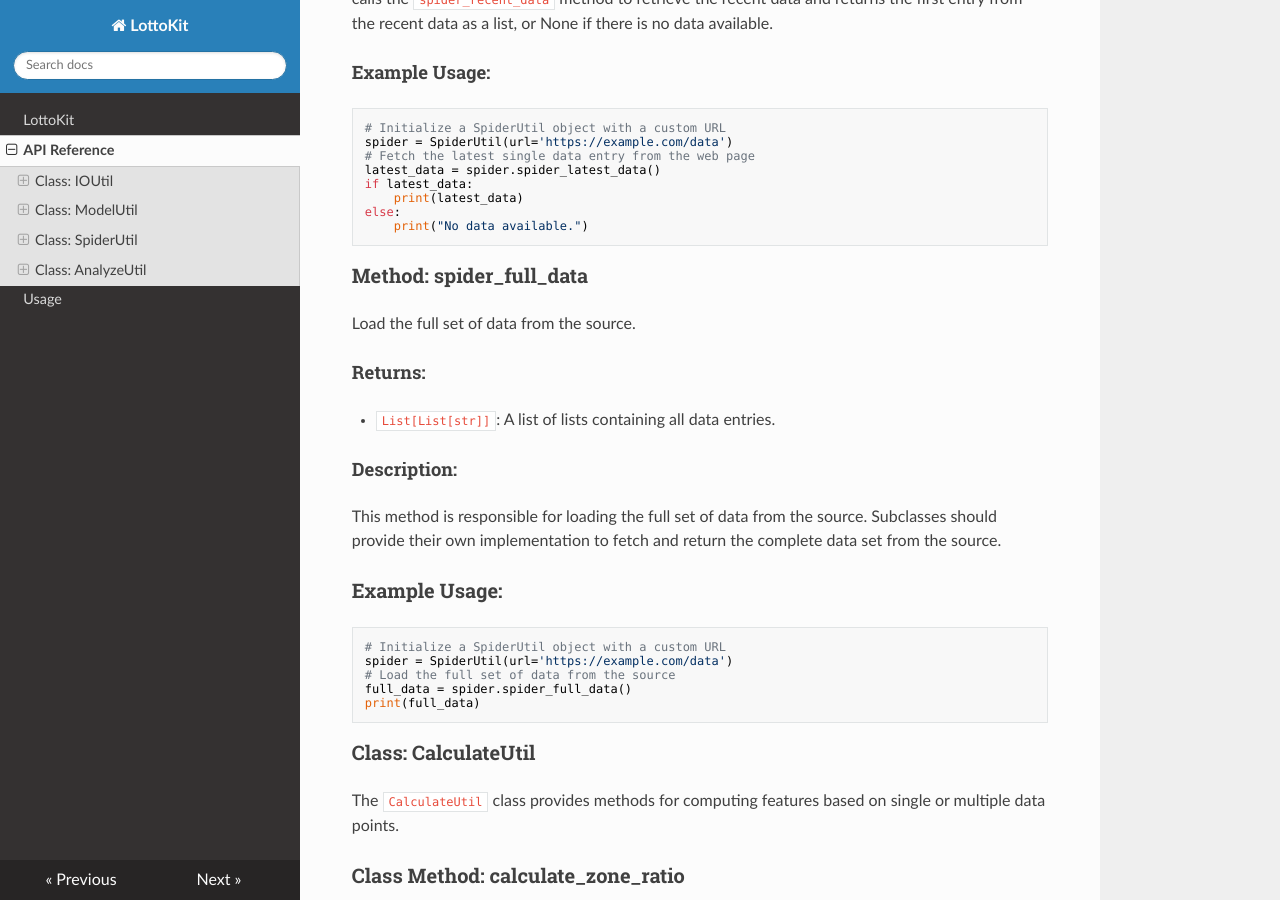
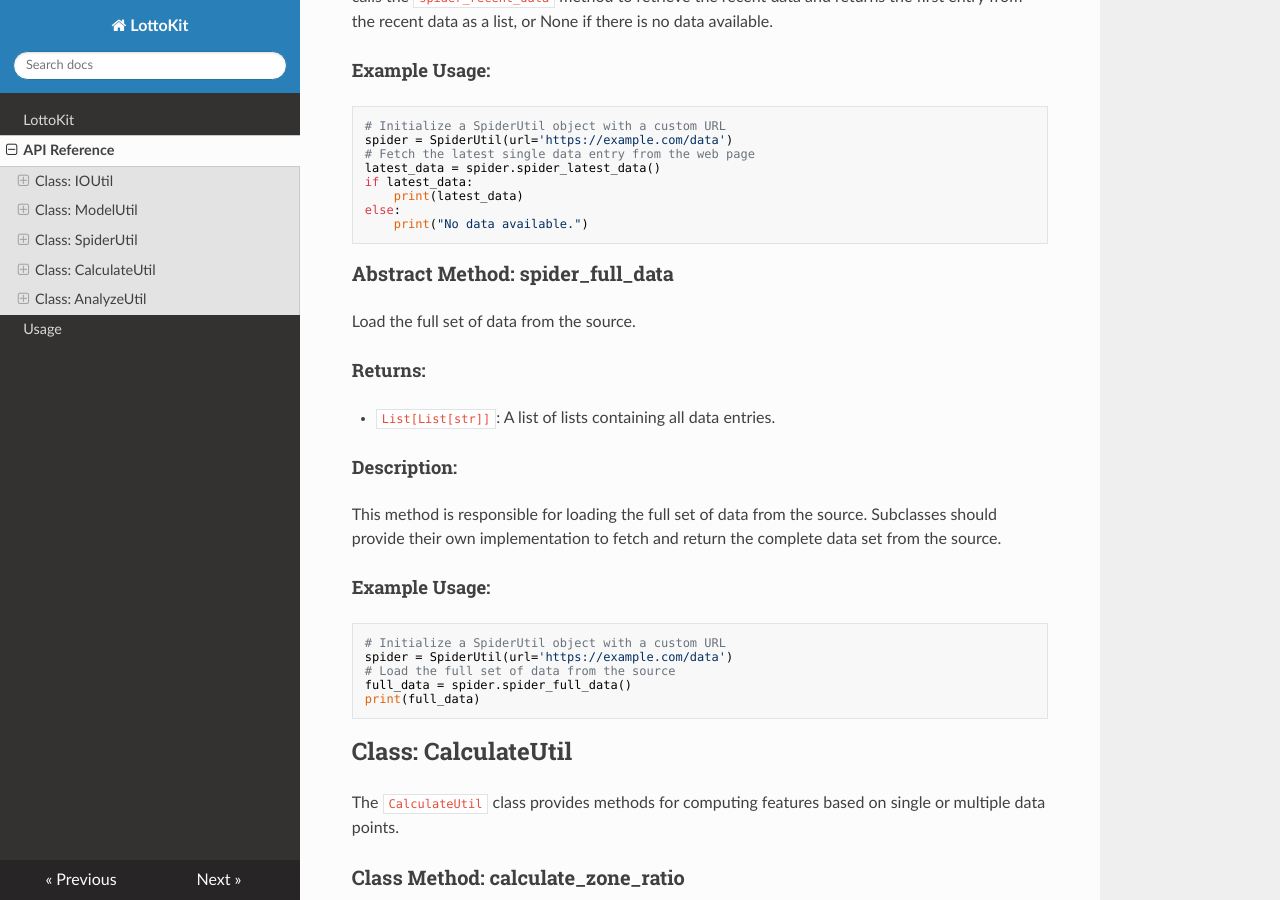
Before and after one commit to nickdecodes/python-lottery, an MkDocs documentation site: the page built from docs/api.md, in a window 1280 px wide and 900 px high, scrolled down 12947 px. Built offline with MkDocs 1.6.1, drawn with Linux system fonts in a browser that asks for light colours; nearby versions of some CDN libraries.

Commit message:
update for docs and modify method

````diff
--- a/docs/api.md
+++ b/docs/api.md
@@ -169,7 +169,7 @@ Reads CSV data from a file and returns a list of rows.
 #### Description:
 This method reads the CSV data from the specified file and returns a list of rows. If no logger is provided, it uses the default logger obtained from the `get_logger` method. It attempts to open the file in the specified mode and reads the CSV data using the `csv.reader` class. It then returns the list of rows. If an error occurs during the read operation, it logs the exception and returns None.
 
-### Example Usage:
+#### Example Usage:
 ```python
 # Read CSV data from a file
 data = IOUtil.read_csv_data_from_file('input.csv')
@@ -438,7 +438,7 @@ else:
     print("No data available.")
 ```
 
-### Method: spider_full_data
+### Abstract Method: spider_full_data
 
 Load the full set of data from the source.
 
@@ -448,7 +448,7 @@ Load the full set of data from the source.
 #### Description:
 This method is responsible for loading the full set of data from the source. Subclasses should provide their own implementation to fetch and return the complete data set from the source.
 
-### Example Usage:
+#### Example Usage:
 ```python
 # Initialize a SpiderUtil object with a custom URL
 spider = SpiderUtil(url='https://example.com/data')
@@ -457,7 +457,7 @@ full_data = spider.spider_full_data()
 print(full_data)
 ```
 
-### Class: CalculateUtil
+## Class: CalculateUtil
 
 The `CalculateUtil` class provides methods for computing features based on single or multiple data points.
 
@@ -588,7 +588,7 @@ Calculate the span of a sequence of numbers provided in the `number_combination`
 #### Returns:
 - `int`: The span of the numbers in the `number_combination` as an integer. If the input contains floating point numbers, the span is cast to an integer before being returned.
 
-### Description:
+#### Description:
 This method calculates the span of a sequence of numbers provided in the `number_combination`. It finds the maximum and minimum values in the collection and calculates the difference (span) between them. The span is then returned as an integer. If the input contains floating-point numbers, the span is cast to an integer before being returned.
 
 #### Example Usage:
````
